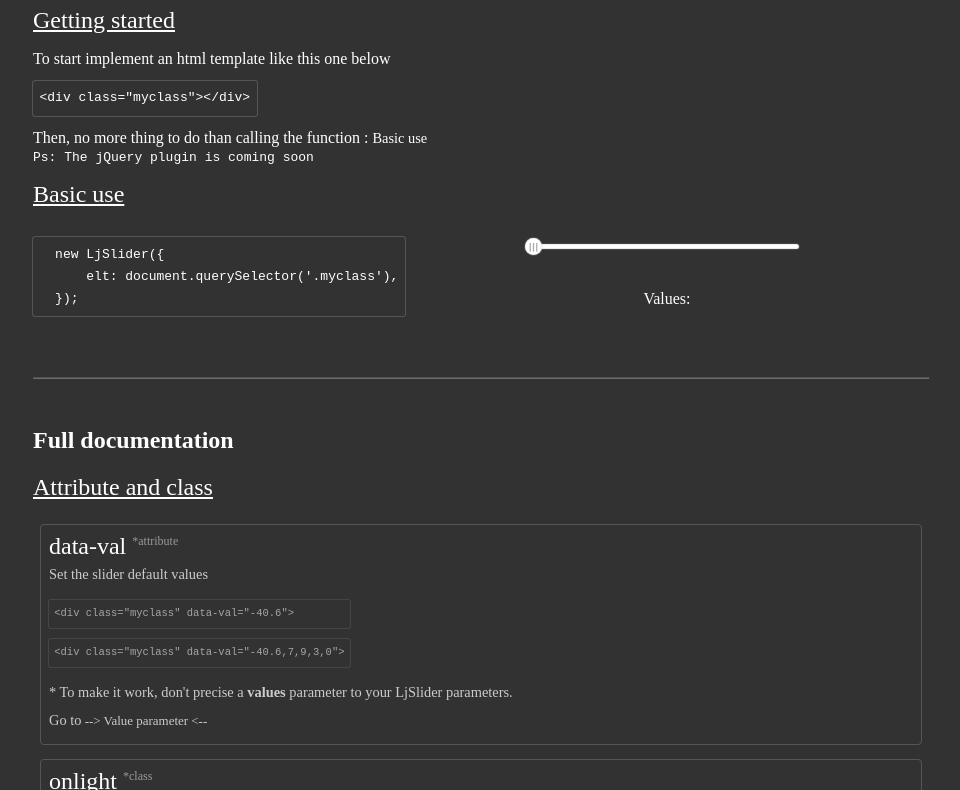
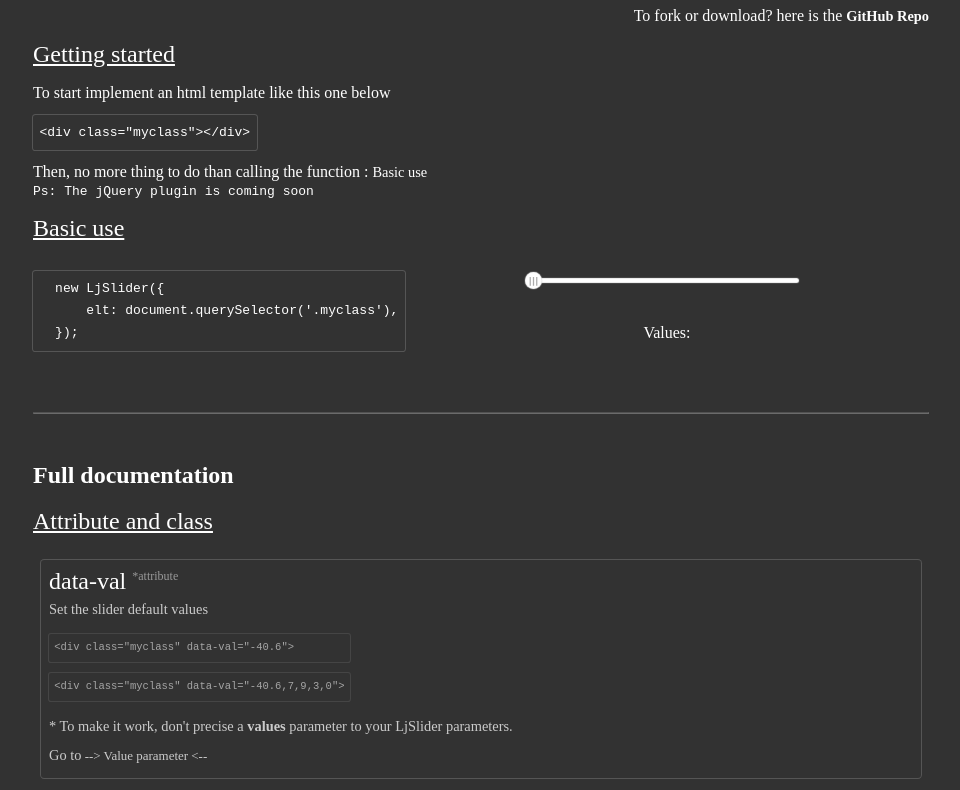
Before and after one commit to idjitjohn/LjSlider, a plain HTML site: page index.html in a window 1280 px wide. Shown: the part 73-863 px from the top of the page, without its empty margins (159-1119 px from the left). Drawn offline with Linux system fonts and the light colour scheme.

Commit message:
version 1.1 - Update doc

```diff
--- a/index.html
+++ b/index.html
@@ -10,7 +10,12 @@
 </head>
 <body>
     <h1 class='title'>LjSlider - javascript based Slider v1.1</h1>
+
+
     <div class="docs">
+        <div style='text-align:right'>
+            To fork or download? here is the <a target='_balnk' href="https://github.com/idjitjohn/LjSlider/"><strong>GitHub Repo</strong></a>
+        </div>
         <h1>Getting started</h1>
         <div>
             To start implement an html template like this one below<br>
```
